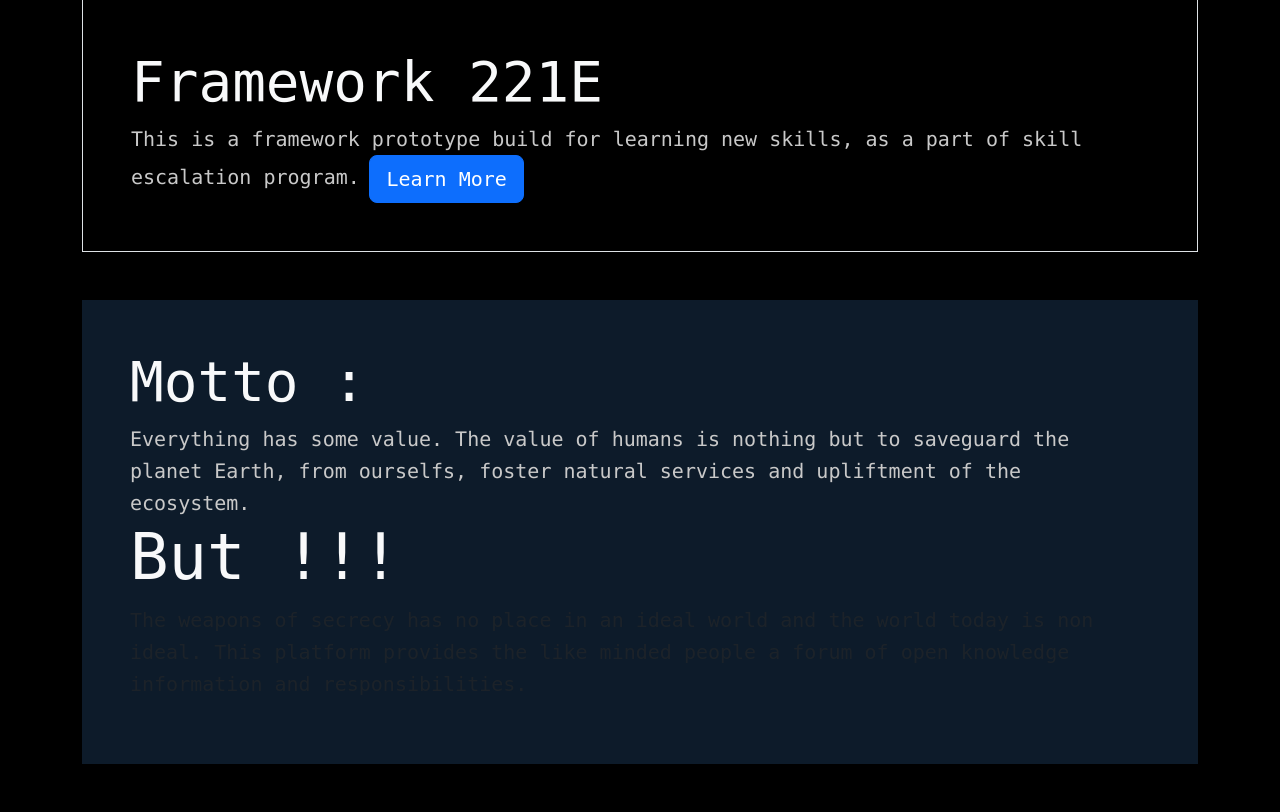
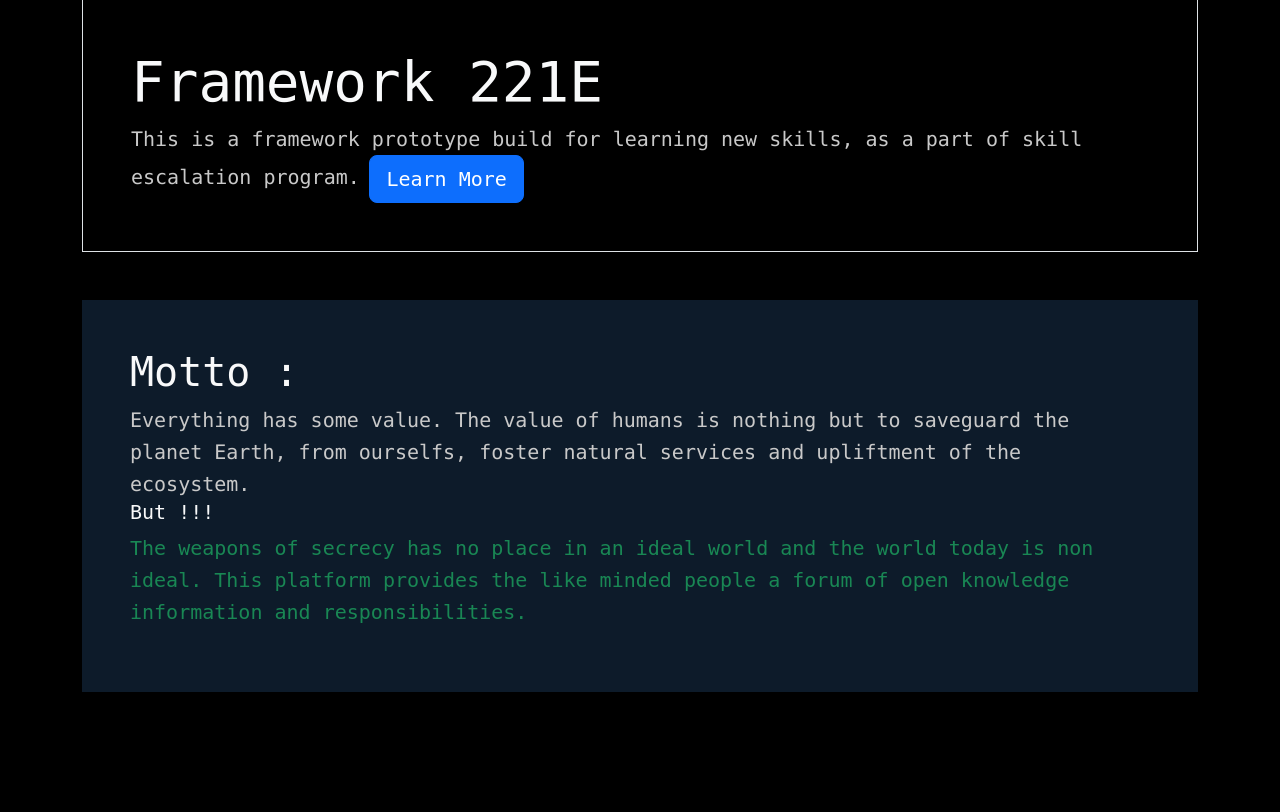
Before and after one commit to Visvasrk-221E/render, a Flask app: page /home in a window 1280 px wide. Shown: the part 105-917 px from the top of the page. After the commit the page ends 797 px from the top, so only its background shows below. Run offline with Flask 3, Linux system fonts and the light colour scheme.

Commit message:
Modified templates/index.html and added a container.

```diff
--- a/templates/index.html
+++ b/templates/index.html
@@ -9,11 +9,11 @@
     <a href="{{ url_for('about') }}" class="btn btn-primary btn-lg">Learn More</a>
 </div>
 <div class="container-fluid p-5 bg-nightshade text-light my-5">
-    <h1 class="display-4">Motto : </h1>
+    <h1 class="display-6">Motto : </h1>
     <code class="lead">Everything has some value. The value of humans is nothing but to saveguard the planet Earth, from ourselfs,
     foster natural services and upliftment of the ecosystem.</code>
-    <h3 class="display-3">But !!!</h3>
-    <p class="lead text-muted">The weapons of secrecy has no place in an ideal world and the world today is <b>non ideal</b>. This platform provides the like minded people a forum of open knowledge information and responsibilities.</p>
+    <h5>But !!!</h5>
+    <p class="lead text-success">The weapons of secrecy has no place in an ideal world and the world today is <b>non ideal</b>. This platform provides the like minded people a forum of open knowledge information and responsibilities.</p>
 </div>
 
 {% endblock %}
```
